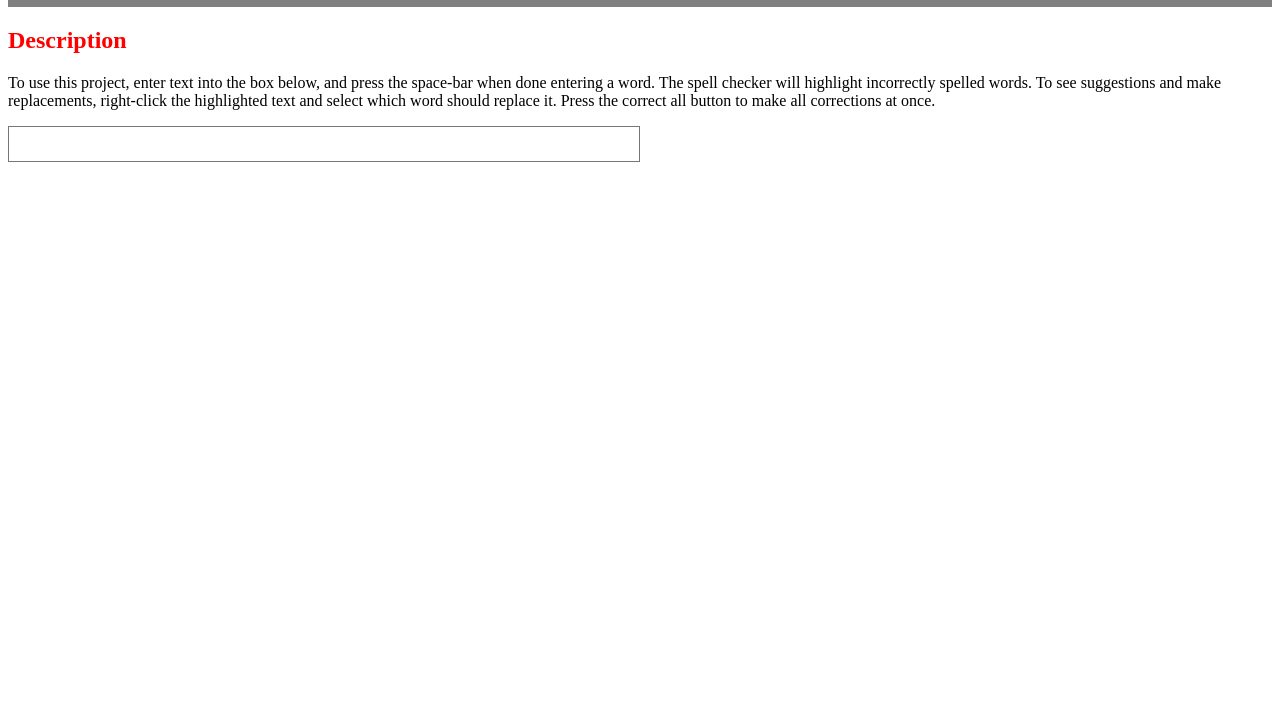
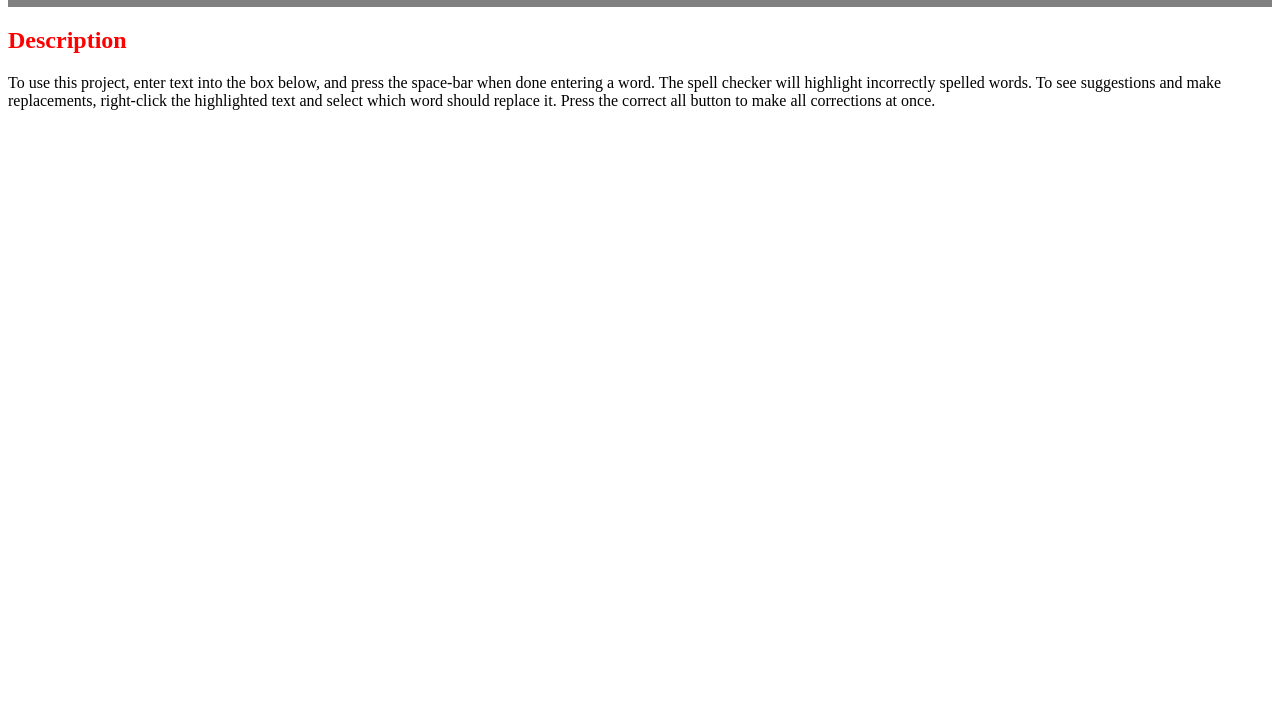
Before and after one commit to HamzaBeder1/WebDesign, a plain HTML site: page SpellChecker/index.html in a window 1280 px wide. Shown: the part 81-800 px from the top of the page. Drawn offline with Linux system fonts and the light colour scheme.

Commit message:
replacing textarea with div element and adding contentEditable attribute

```diff
--- a/SpellChecker/index.html
+++ b/SpellChecker/index.html
@@ -16,8 +16,7 @@
                 which word should replace it. Press the correct all button to make all corrections at once.</p>
         </div>
 
-        <textarea id = "text" spellcheck = "false"></textarea>
-
+        <div id = "text" contenteditable="true" spellcheck="false"></textarea>
         <script src = "script.js"></script>
     </body>
 </html>
```
